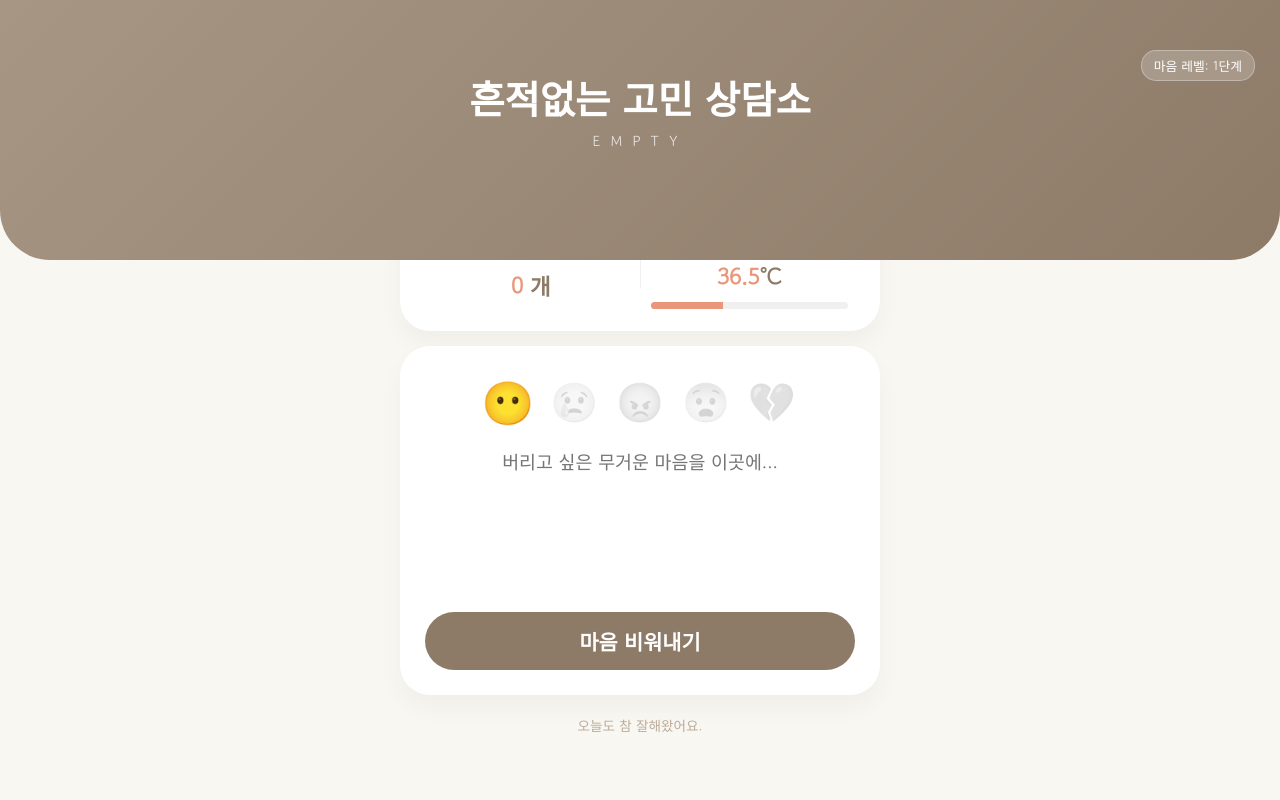
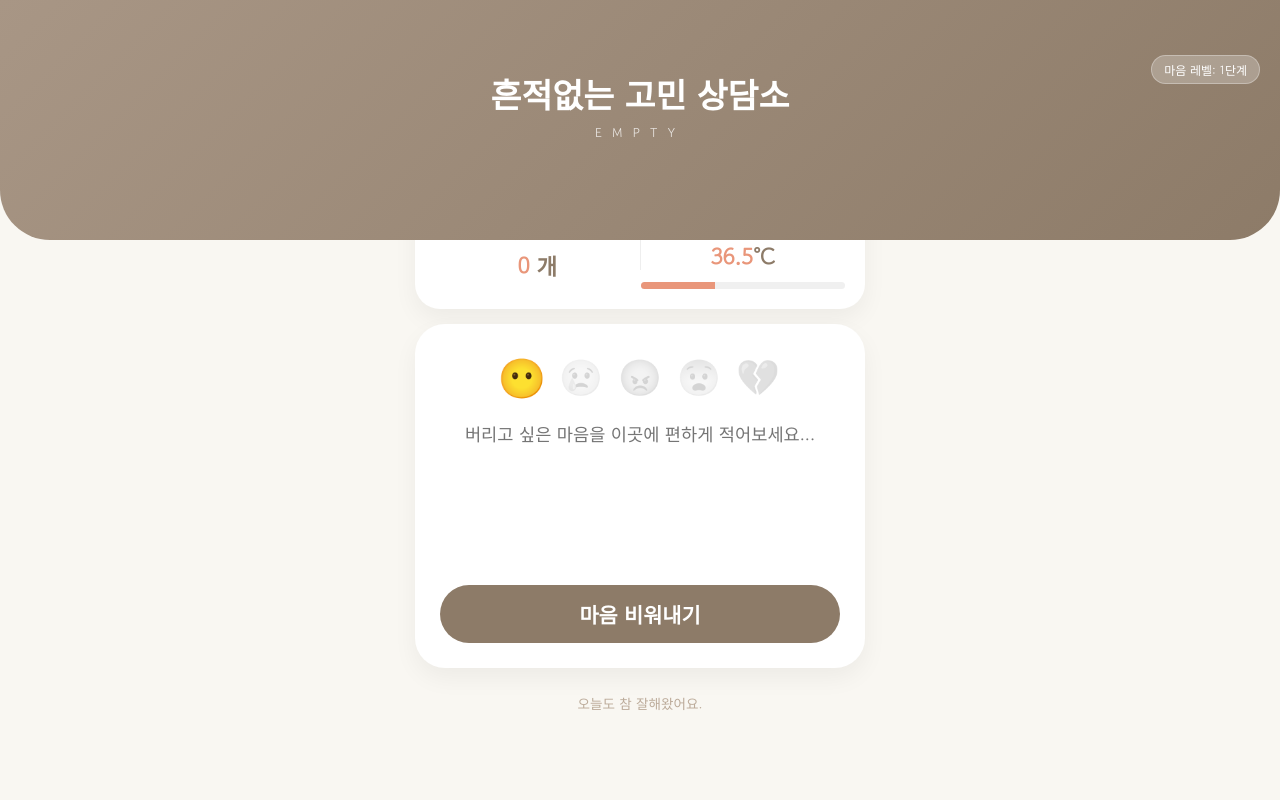
Before and after one commit to wooseonjin/Empty, a Flask app: page / in a window 1280 px wide. Run offline with Flask 3, Linux system fonts and the light colour scheme; data comes from the database, SQL or seed files in the repository; data that the repository does not hold is empty.

Commit message:
흔적없는 고민 상담소:EMPTY

```diff
--- a/templates/index.html
+++ b/templates/index.html
@@ -8,96 +8,95 @@
     <style>
         :root {
             --main-brown: #8d7b68;
-            --soft-beige: #f5f5dc;
+            --soft-beige: #f9f7f2;
             --accent: #e9967a;
+            --white: #ffffff;
         }
 
+        /* [핵심] 모든 요소에 폰트 강제 적용 */
         * {
-            /* 폰트 설정 유지 */
             font-family: 'Gowun Dodum', sans-serif !important;
             box-sizing: border-box; margin: 0; padding: 0;
+            -webkit-font-smoothing: antialiased;
         }
 
         body {
-            background-color: #f9f7f2; /* 원래의 따뜻한 배경색 */
+            background-color: var(--soft-beige);
             color: #5d564e; min-height: 100vh;
             display: flex; flex-direction: column; align-items: center;
+            overflow-x: hidden;
         }
 
-        /* [상단 배너 영역] - 이미지처럼 시원한 곡선과 여백 */
+        /* [상단 배너] 이미지처럼 곡선을 더 깊게 */
         .hero-section {
-            width: 100%; height: 260px;
+            width: 100%; height: 240px;
             background: linear-gradient(135deg, #a89685 0%, #8d7b68 100%);
             display: flex; flex-direction: column; justify-content: center; align-items: center;
             color: white; text-align: center;
             border-bottom-left-radius: 50px; border-bottom-right-radius: 50px;
-            position: relative; padding-bottom: 40px;
+            position: relative; padding-bottom: 30px;
         }
 
         .rank-tag {
-            position: absolute; top: 50px; right: 25px;
-            background: rgba(255,255,255,0.2); padding: 5px 12px;
-            border-radius: 15px; font-size: 0.8rem; border: 1px solid rgba(255,255,255,0.3);
+            position: absolute; top: 55px; right: 20px;
+            background: rgba(255,255,255,0.25); padding: 5px 12px;
+            border-radius: 15px; font-size: 0.75rem; border: 1px solid rgba(255,255,255,0.3);
         }
 
-        .main-title { font-size: 2.4rem; font-weight: 700; margin-bottom: 5px; }
-        .sub-title { font-size: 0.9rem; letter-spacing: 10px; opacity: 0.8; }
+        .main-title { font-size: 2.1rem; font-weight: 700; margin-bottom: 5px; }
+        .sub-title { font-size: 0.8rem; letter-spacing: 10px; opacity: 0.8; }
 
-        /* [메인 컨텐츠 컨테이너] - 전체적으로 90% 너비 유지하여 여백 확보 */
+        /* [컨텐츠 영역] 가로 폭을 88%로 제한해서 여백 확보 */
         .content-wrapper {
-            width: 90%; max-width: 480px;
-            margin-top: -50px; /* 배너 위로 살짝 겹치게 */
+            width: 88%; max-width: 450px;
+            margin-top: -45px;
             display: flex; flex-direction: column; gap: 15px;
-            padding-bottom: 50px;
+            padding-bottom: 40px;
         }
 
-        /* [기능 카드 공통 스타일] */
-        .card {
-            background: white; border-radius: 30px;
-            box-shadow: 0 12px 24px rgba(0,0,0,0.04);
-            overflow: hidden;
-        }
-
-        /* [정보 카드] - 비워낸 마음 & 온도 */
+        /* [정보 카드] 폰트 크기와 가독성 개선 */
         .info-card {
-            padding: 22px; display: flex; justify-content: space-around; align-items: center;
+            background: var(--white); padding: 20px; border-radius: 25px;
+            display: flex; justify-content: space-around; align-items: center;
+            box-shadow: 0 10px 25px rgba(0,0,0,0.05);
         }
         .info-item { text-align: center; flex: 1; }
-        .info-label { font-size: 0.85rem; color: #bcab9a; margin-bottom: 8px; }
+        .info-label { font-size: 0.8rem; color: #bcab9a; margin-bottom: 6px; font-weight: 400; }
         .info-value { font-size: 1.4rem; font-weight: 700; color: var(--main-brown); }
         .info-value span { color: var(--accent); }
 
-        .v-line { width: 1px; height: 35px; background: #f0f0f0; }
+        .v-line { width: 1px; height: 35px; background: #eee; }
 
-        .temp-bar-container { width: 100%; padding: 0 10px; }
+        /* [온도 바] */
         .temp-bar-bg { width: 100%; height: 7px; background: #f0f0f0; border-radius: 10px; margin-top: 10px; overflow: hidden; }
         .temp-bar-fill { width: 36.5%; height: 100%; background: var(--accent); transition: width 1.5s ease; }
 
         /* [입력 카드] */
-        .input-card { padding: 25px; display: flex; flex-direction: column; align-items: center; }
+        .input-card {
+            background: var(--white); padding: 25px; border-radius: 30px;
+            box-shadow: 0 10px 25px rgba(0,0,0,0.05);
+            display: flex; flex-direction: column; align-items: center;
+        }
 
-        .emotion-selector { margin-bottom: 20px; display: flex; justify-content: center; gap: 18px; }
-        .emotion-btn { cursor: pointer; font-size: 2.4rem; filter: grayscale(1); opacity: 0.2; transition: 0.3s; }
+        .emotion-selector { margin-bottom: 20px; display: flex; justify-content: center; gap: 15px; }
+        .emotion-btn { cursor: pointer; font-size: 2.2rem; filter: grayscale(1); opacity: 0.2; transition: 0.3s; }
         .emotion-btn.active { filter: grayscale(0); opacity: 1; transform: scale(1.1); }
 
         #content {
             width: 100%; height: 150px; border: none; background: transparent;
-            font-size: 1.15rem; outline: none; resize: none; text-align: center;
-            line-height: 1.6; color: #5d564e;
+            font-size: 1.1rem; outline: none; resize: none; text-align: center;
+            line-height: 1.6; color: #5d564e; font-weight: 400;
         }
 
         .btn-empty {
             background: var(--main-brown); color: white; border: none;
             margin-top: 15px; padding: 14px 0; width: 100%; font-size: 1.3rem; font-weight: 700;
-            border-radius: 40px; cursor: pointer;
+            border-radius: 50px; cursor: pointer;
         }
 
-        /* [하단 응원 메시지] */
         .footer-cheer {
-            margin-top: 5px; font-size: 0.85rem; color: #bcab9a; text-align: center; font-style: normal;
+            margin-top: 10px; font-size: 0.85rem; color: #bcab9a; text-align: center;
         }
-
-        #quote-overlay { position: fixed; top: 0; left: 0; width: 100%; height: 100%; background: rgba(243, 238, 227, 0.98); display: none; flex-direction: column; align-items: center; justify-content: center; z-index: 1000; padding: 40px; text-align: center; }
     </style>
 </head>
 <body>
@@ -109,7 +108,7 @@
 </div>
 
 <div class="content-wrapper">
-    <div class="card info-card">
+    <div class="info-card">
         <div class="info-item">
             <div class="info-label">비워낸 마음</div>
             <div class="info-value"><span id="total-val">0</span> 개</div>
@@ -118,13 +117,11 @@
         <div class="info-item">
             <div class="info-label">마음의 온도</div>
             <div class="info-value"><span id="temp-text">36.5</span>°C</div>
-            <div class="temp-bar-container">
-                <div class="temp-bar-bg"><div class="temp-bar-fill" id="temp-fill"></div></div>
-            </div>
+            <div class="temp-bar-bg"><div class="temp-bar-fill" id="temp-fill"></div></div>
         </div>
     </div>
 
-    <div class="card input-card">
+    <div class="input-card">
         <div class="emotion-selector">
             <span class="emotion-btn active" onclick="selectEmotion(this, '😶')">😶</span>
             <span class="emotion-btn" onclick="selectEmotion(this, '😢')">😢</span>
@@ -132,7 +129,7 @@
             <span class="emotion-btn" onclick="selectEmotion(this, '😨')">😨</span>
             <span class="emotion-btn" onclick="selectEmotion(this, '💔')">💔</span>
         </div>
-        <textarea id="content" placeholder="버리고 싶은 무거운 마음을 이곳에..."></textarea>
+        <textarea id="content" placeholder="버리고 싶은 마음을 이곳에 편하게 적어보세요..."></textarea>
         <button class="btn-empty" onclick="processBurn()">마음 비워내기</button>
     </div>
 
@@ -141,36 +138,50 @@
 
 <script>
     let selectedEmotion = '😶';
+
+    // 페이지 로드 시 정보 업데이트
+    window.onload = fetchInfo;
+
     async function fetchInfo() {
         try {
             const res = await fetch('/info');
             const data = await res.json();
             document.getElementById('total-val').innerText = data.total;
-            const tempVal = (36.5 + (data.total * 0.1)).toFixed(1);
-            document.getElementById('temp-text').innerText = tempVal;
-            document.getElementById('temp-fill').style.width = Math.min(tempVal, 100) + "%";
 
+            // 등급 계산
             let level = "1단계";
             if(data.total > 100) level = "마스터";
             else if(data.total > 50) level = "4단계";
             else if(data.total > 20) level = "3단계";
             else if(data.total > 5) level = "2단계";
             document.getElementById('rank-level').innerText = level;
+
+            const tempVal = (36.5 + (data.total * 0.1)).toFixed(1);
+            document.getElementById('temp-text').innerText = tempVal;
+            document.getElementById('temp-fill').style.width = Math.min(tempVal, 100) + "%";
         } catch(e) {}
     }
-    window.onload = fetchInfo;
+
     function selectEmotion(el, emo) {
         document.querySelectorAll('.emotion-btn').forEach(b => b.classList.remove('active'));
         el.classList.add('active');
         selectedEmotion = emo;
     }
+
     async function processBurn() {
         const area = document.getElementById('content');
         if (!area.value.trim()) return;
-        const res = await fetch('/burn', { method: 'POST', body: new URLSearchParams({'content': area.value, 'emotion': selectedEmotion}) });
-        const data = await res.json();
-        area.value = ""; fetchInfo();
-        alert(data.quote);
+
+        try {
+            const res = await fetch('/burn', {
+                method: 'POST',
+                body: new URLSearchParams({'content': area.value, 'emotion': selectedEmotion})
+            });
+            const data = await res.json();
+            alert(data.quote); // 결과 한마디 출력
+            area.value = "";
+            fetchInfo(); // 횟수 및 온도 갱신
+        } catch(e) {}
     }
 </script>
 </body>
```
